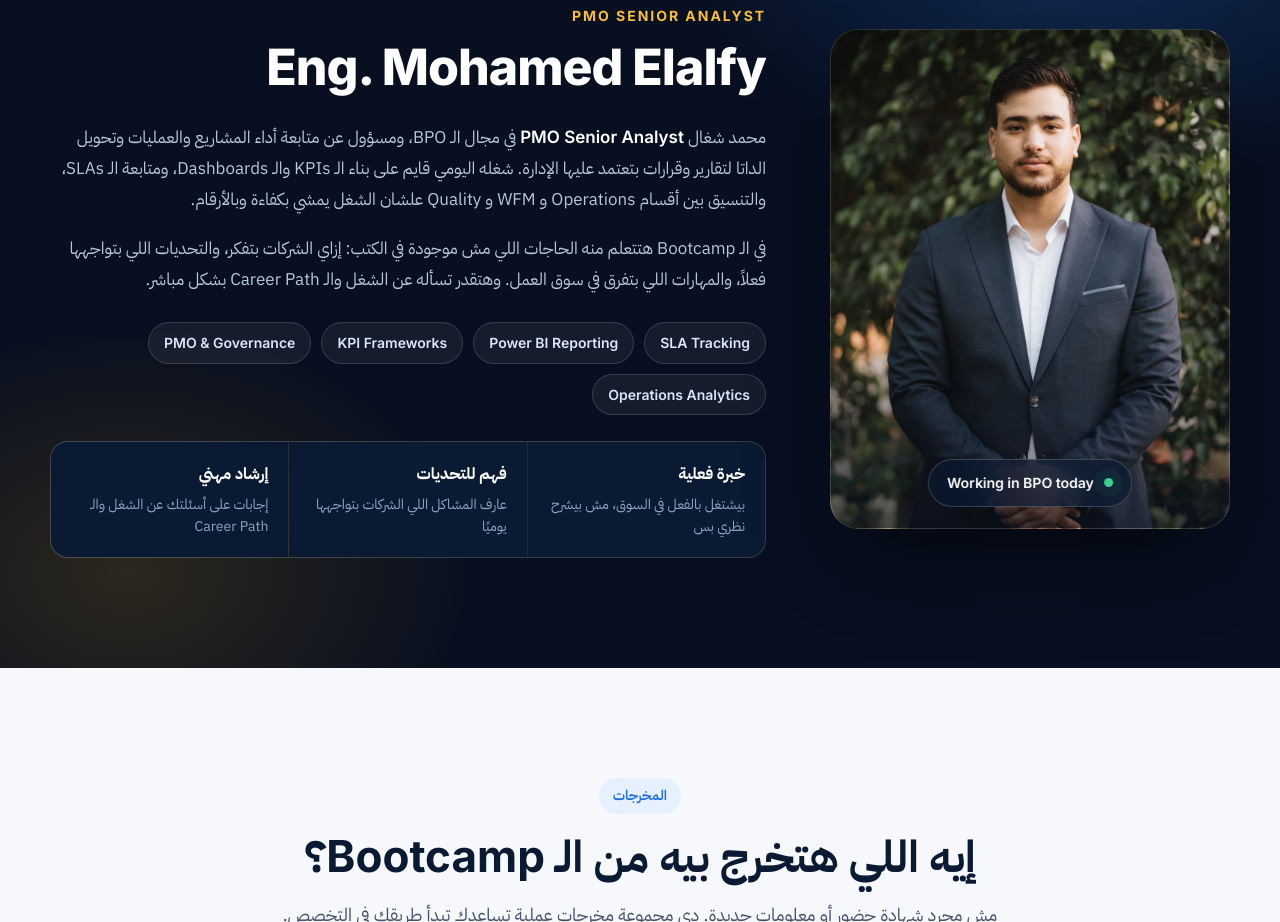
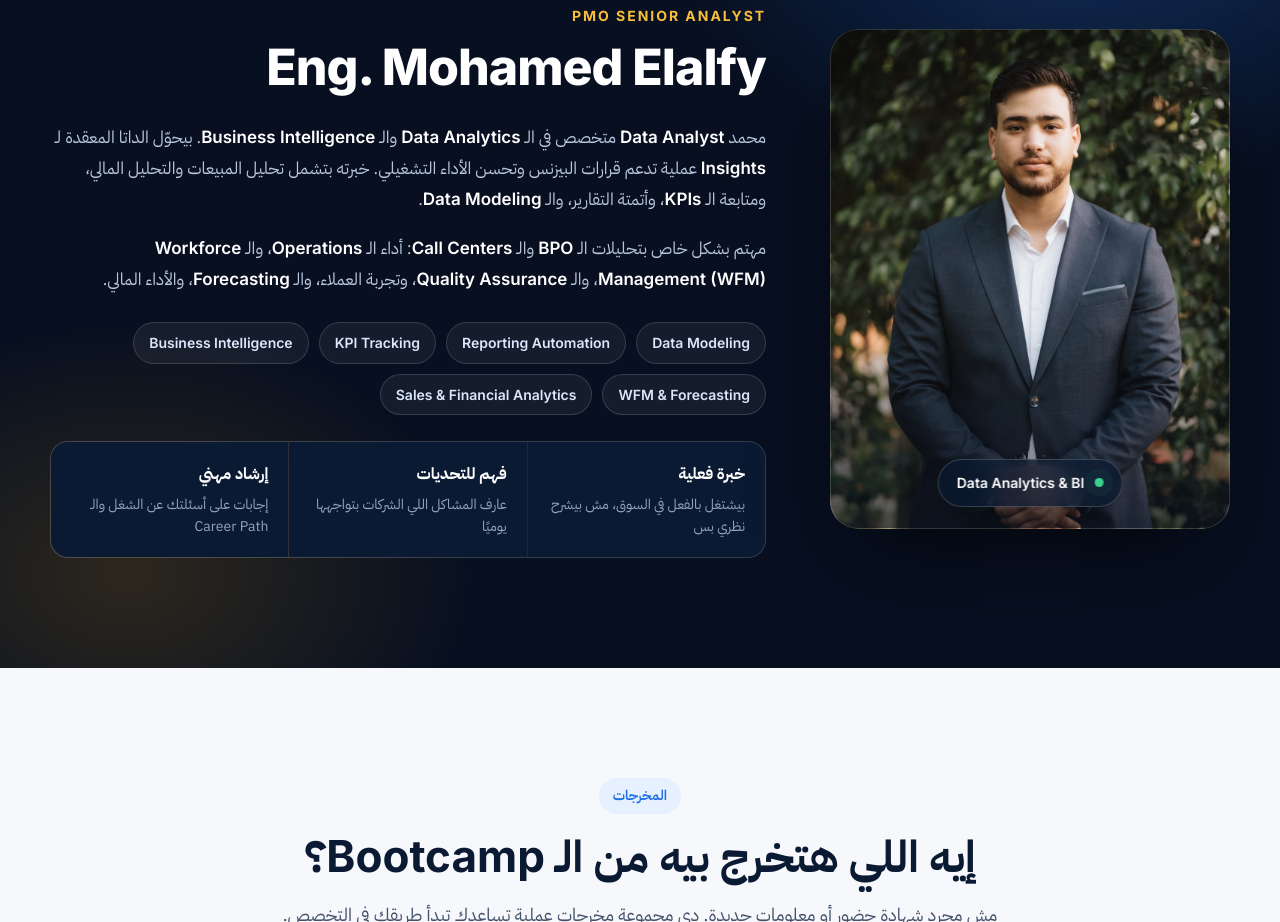
Before and after one commit to ahmedmahmoudfawzy1/data-camp, a plain HTML site: page index.html in a window 1280 px wide. Shown: the part 5118-6040 px from the top of the page. Drawn offline with Linux system fonts and the light colour scheme.

Commit message:
trainer prev edit

```diff
--- a/index.html
+++ b/index.html
@@ -328,7 +328,7 @@
               <img src="assets/instructor.jpg" alt="Eng. Mohamed Elalfy" loading="lazy" />
             </div>
             <div class="instructor__badge en">
-              <span class="pulse"></span> Working in BPO today
+              <span class="pulse"></span> Data Analytics &amp; BI
             </div>
           </div>
 
@@ -336,19 +336,21 @@
             <p class="instructor__role en reveal">PMO Senior Analyst</p>
             <h3 class="instructor__name en reveal" data-delay="1">Eng. Mohamed Elalfy</h3>
             <p class="instructor__bio reveal" data-delay="2">
-              محمد شغال <span class="en">PMO Senior Analyst</span> في مجال الـ BPO، ومسؤول عن متابعة أداء المشاريع والعمليات وتحويل الداتا لتقارير وقرارات بتعتمد عليها الإدارة.
-              شغله اليومي قايم على بناء الـ KPIs والـ Dashboards، ومتابعة الـ SLAs، والتنسيق بين أقسام Operations و WFM و Quality علشان الشغل يمشي بكفاءة وبالأرقام.
+              محمد <span class="en">Data Analyst</span> متخصص في الـ <span class="en">Data Analytics</span> والـ <span class="en">Business Intelligence</span>.
+              بيحوّل الداتا المعقدة لـ <span class="en">Insights</span> عملية تدعم قرارات البيزنس وتحسن الأداء التشغيلي.
+              خبرته بتشمل تحليل المبيعات والتحليل المالي، ومتابعة الـ <span class="en">KPIs</span>، وأتمتة التقارير، والـ <span class="en">Data Modeling</span>.
             </p>
             <p class="instructor__bio reveal" data-delay="3">
-              في الـ Bootcamp هتتعلم منه الحاجات اللي مش موجودة في الكتب: إزاي الشركات بتفكر، والتحديات اللي بتواجهها فعلاً، والمهارات اللي بتفرق في سوق العمل. وهتقدر تسأله عن الشغل والـ Career Path بشكل مباشر.
+              مهتم بشكل خاص بتحليلات الـ <span class="en">BPO</span> والـ <span class="en">Call Centers</span>: أداء الـ <span class="en">Operations</span>، والـ <span class="en">Workforce Management (WFM)</span>، والـ <span class="en">Quality Assurance</span>، وتجربة العملاء، والـ <span class="en">Forecasting</span>، والأداء المالي.
             </p>
 
             <ul class="instructor__skills en reveal" data-delay="4">
-              <li>PMO &amp; Governance</li>
-              <li>KPI Frameworks</li>
-              <li>Power BI Reporting</li>
-              <li>SLA Tracking</li>
-              <li>Operations Analytics</li>
+              <li>Business Intelligence</li>
+              <li>KPI Tracking</li>
+              <li>Reporting Automation</li>
+              <li>Data Modeling</li>
+              <li>Sales &amp; Financial Analytics</li>
+              <li>WFM &amp; Forecasting</li>
             </ul>
 
             <div class="instructor__points reveal" data-delay="5">
```
